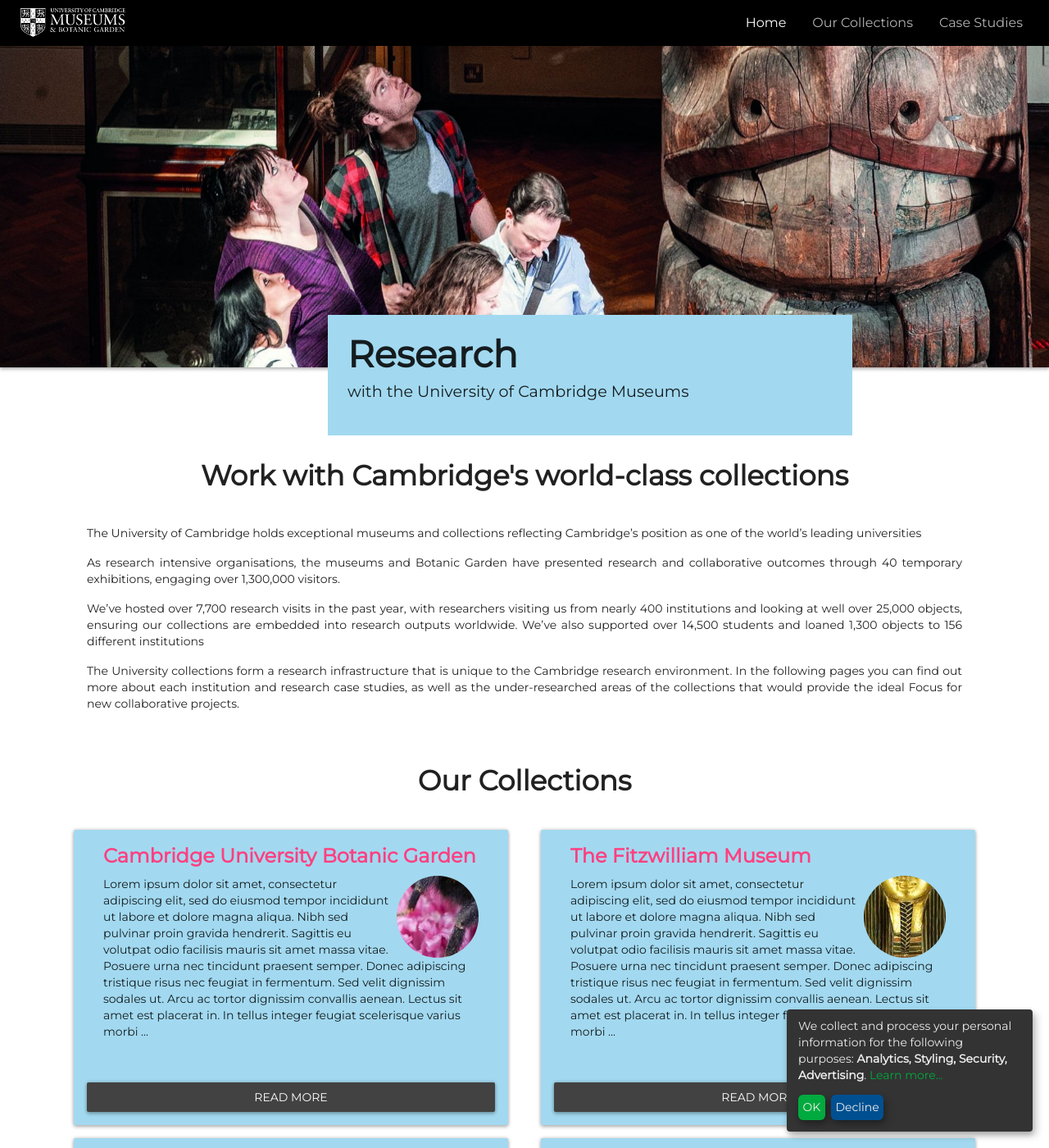
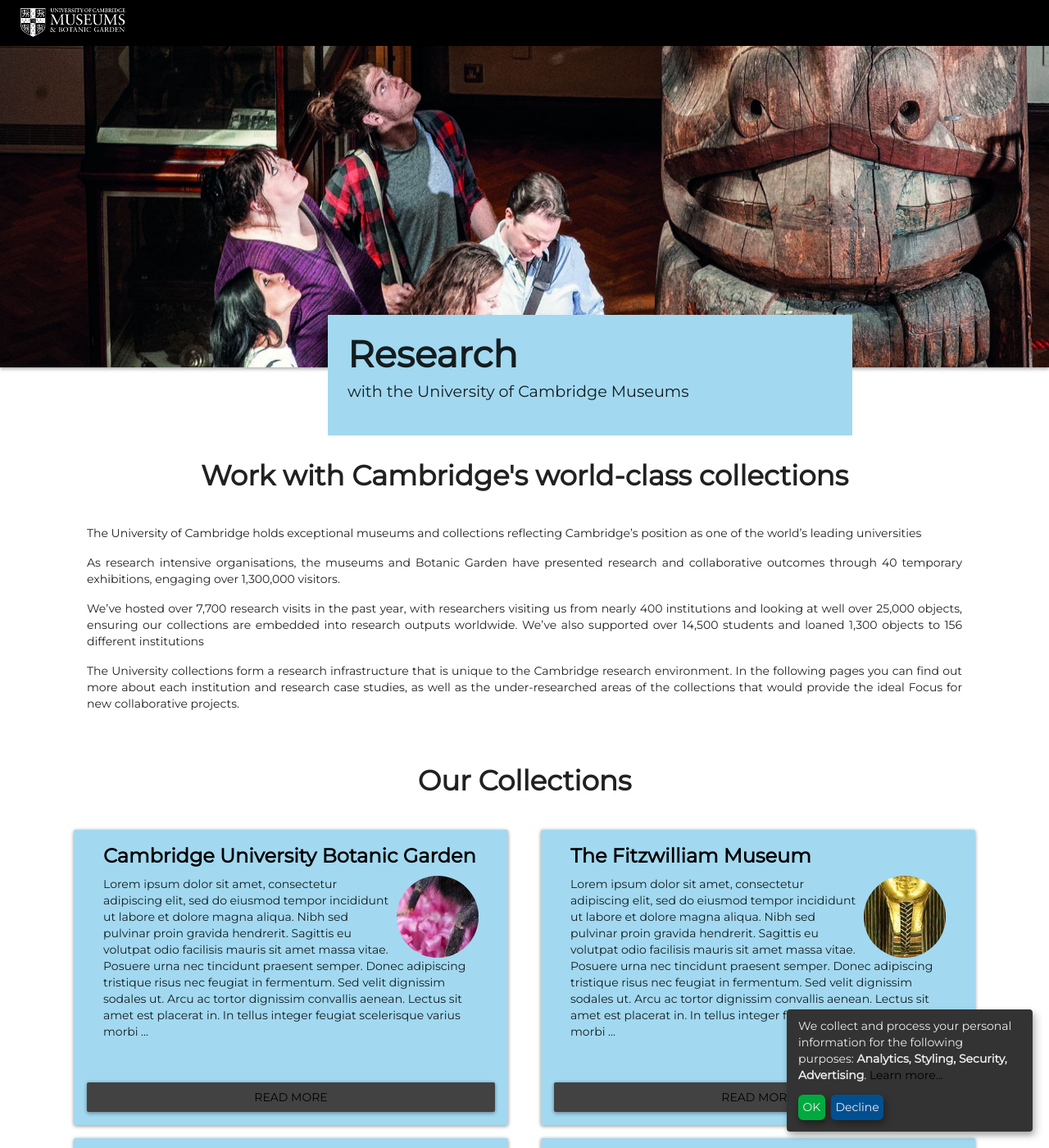
Before and after one commit to UniversityofCambridgeMuseums/research-hub, a Jekyll site: the page built from index.md, in a window 1280 px wide and 1400 px high. Shown: the whole window at 82% size. Built offline with Jekyll 4.4.1, drawn with Linux system fonts in a browser that asks for light colours; nearby versions of some CDN libraries.

Commit message:
Change link color

```diff
--- a/css/site.css
+++ b/css/site.css
@@ -356,3 +356,7 @@ svg {
   background-position: center center;
   background-repeat: no-repeat;
 }
+
+a, a hover {
+color: #000!important;
+}
```
